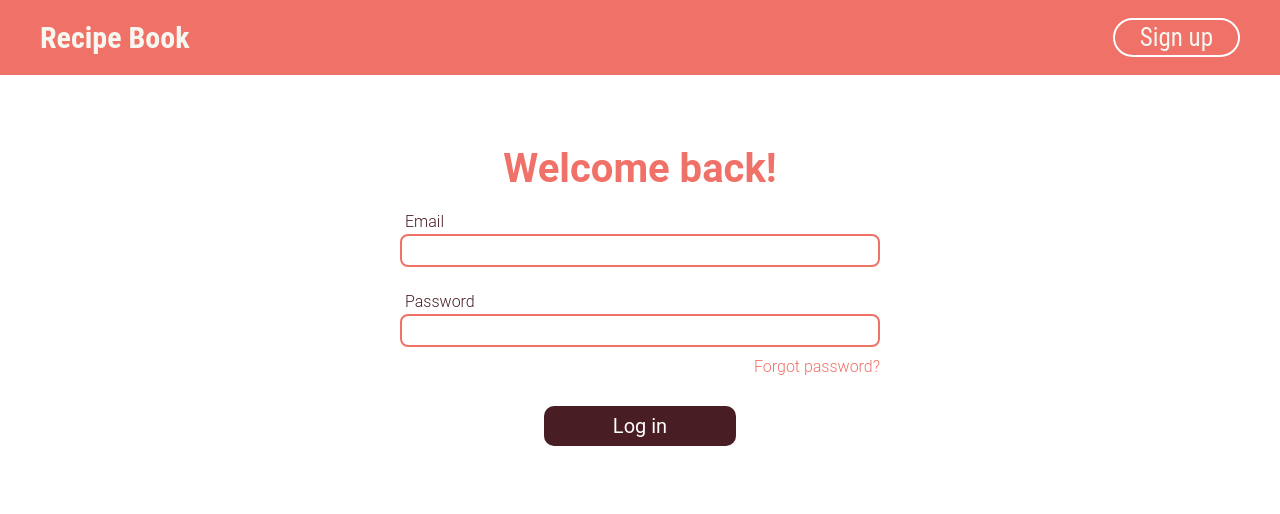
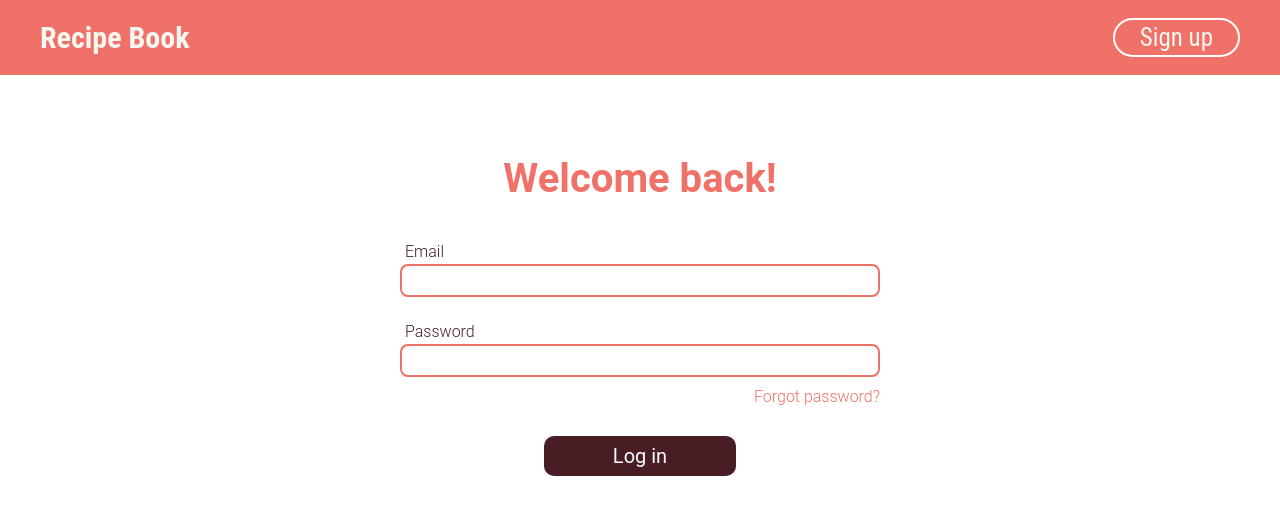
Before and after one commit to anniehirata/Recipe-Website, a React (Create React App) app in the folder recipe-app/: page /login in a window 1280 px wide. Shown: the top 514 px of the page. Built offline with nearby package versions, Linux system fonts and the light colour scheme.

Commit message:
Minor spacing adjustments for login page

```diff
--- a/recipe-app/src/components/Login-Page.css
+++ b/recipe-app/src/components/Login-Page.css
@@ -12,9 +12,14 @@
     max-width: 800px;
 }
 
-.login-page h1
+#login-page > h1
 {
+    text-align: center;
+    font-family: "Roboto", sans-serif;
+    color: #F07167;
+    margin-top: 80px;
     margin-bottom: 40px;
+    font-size: 40px;
 }
 
 form
--- a/recipe-app/src/components/Signup-Page.css
+++ b/recipe-app/src/components/Signup-Page.css
@@ -20,13 +20,13 @@ h1, h2
     color: #F07167;
 }
 
-h1
+#signup-page > h1
 {
     font-size: 40px;
     margin: 70px 0 20px 0;
 }
 
-h2
+#signup-page > h2
 {
     font-size: 30px;
     margin-bottom: 20px;
```
